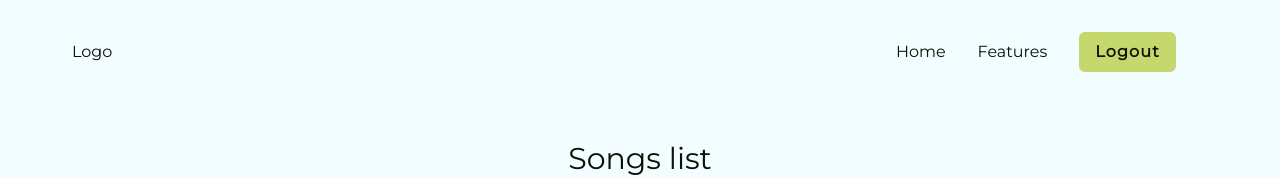
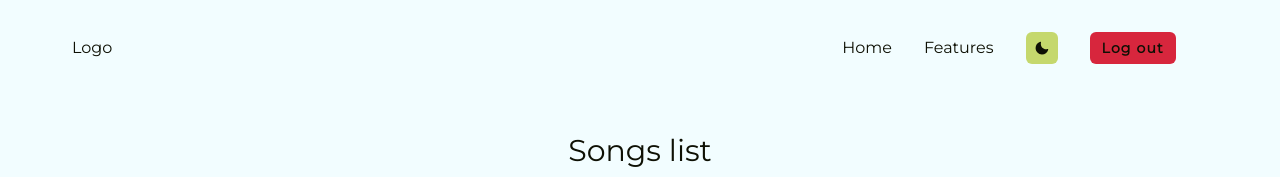
Before and after one commit to cptvictor95/skibiddy-front, a React (Create React App) app: page /feed in a window 1280 px wide. Shown: the top 177 px of the page. Built offline with nearby package versions, Linux system fonts and the light colour scheme; no server answers; sample sign-in values are in the browser's storage.

Commit message:
restyle colorMode and log out buttons

```diff
--- a/src/sections/Header.tsx
+++ b/src/sections/Header.tsx
@@ -108,8 +108,18 @@ const Header: React.FC = (props) => {
             <>
               <MenuItems to="/feed">Home</MenuItems>
               <MenuItems to="/features">Features</MenuItems>
+              <IconButton
+                icon={colorMode === "dark" ? <SunIcon /> : <MoonIcon />}
+                onClick={toggleColorMode}
+                variant="solid"
+                size="sm"
+                mr={8}
+                aria-label={colorMode === "dark" ? "dark-mode" : "light-mode"}
+              />
               <MenuItems to="/signin">
-                <Button onClick={logout}>Logout</Button>
+                <Button onClick={logout} size="sm" variant="logout">
+                  Log out
+                </Button>
               </MenuItems>
             </>
           ) : (
@@ -117,7 +127,7 @@ const Header: React.FC = (props) => {
               <MenuItems to="/">Home</MenuItems>
               <MenuItems to="/features">Features</MenuItems>
               <MenuItems to="/contact">Contact</MenuItems>
-              <MenuItems to="/signin">Sign In</MenuItems>
+              <MenuItems to="/signin">Log In</MenuItems>
               {!show ? (
                 <>
                   <MenuItems to="/signup">
@@ -129,6 +139,8 @@ const Header: React.FC = (props) => {
                     icon={colorMode === "dark" ? <SunIcon /> : <MoonIcon />}
                     onClick={toggleColorMode}
                     variant="solid"
+                    borderRadius="full"
+                    size="sm"
                     aria-label={
                       colorMode === "dark" ? "dark-mode" : "light-mode"
                     }
--- a/src/utils/theme.tsx
+++ b/src/utils/theme.tsx
@@ -67,6 +67,9 @@ const theme = extendTheme({
       baseStyle: {
         letterSpacing: "1.2px",
       },
+      defaultProps: {
+        variant: "solid",
+      },
       variants: {
         solid: {
           bgColor: "green.300",
@@ -97,6 +100,22 @@ const theme = extendTheme({
             borderColor: "transparent",
           },
         },
+        logout: {
+          bgColor: "red.400",
+          color: "neutral.900",
+          _hover: {
+            bg: "red.500",
+          },
+          _active: {
+            bg: "red.500",
+          },
+          _focus: {
+            bg: "red.500",
+          },
+          _selected: {
+            bg: "red.500",
+          },
+        },
       },
     },
   },
```
